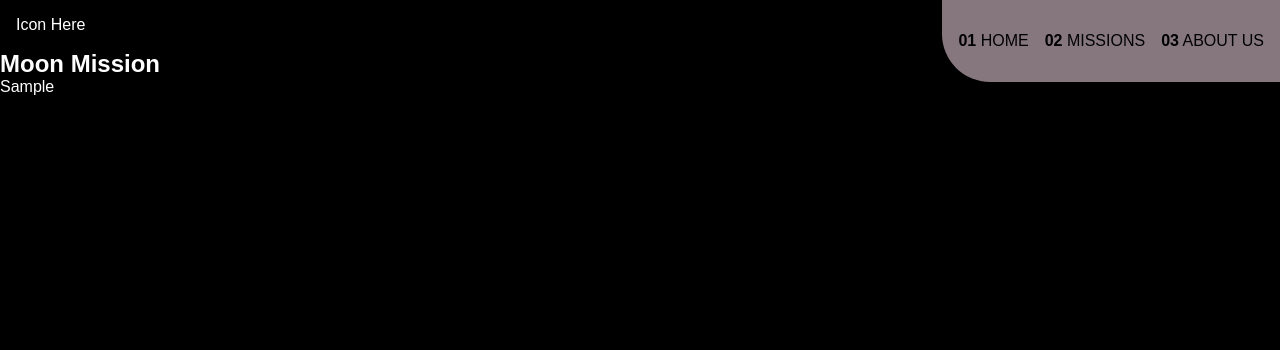
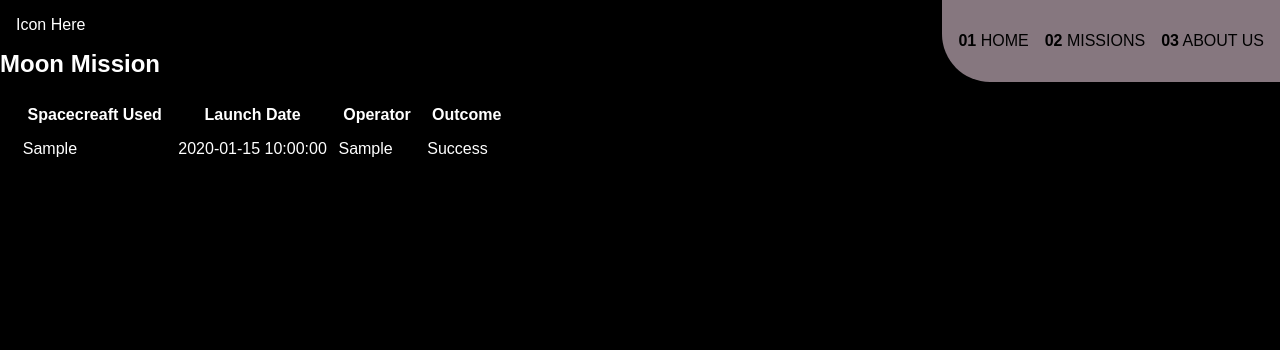
Before and after one commit to Emman-pip/first-flask, a Flask app: page /missions in a window 1280 px wide. Shown: the top 350 px of the page. Run offline with Flask 3, Linux system fonts and the light colour scheme; tables that the repository leaves empty hold one stand-in row (values such as "Sample post").

Commit message:
Add basic table.

```diff
--- a/app/static/styles.css
+++ b/app/static/styles.css
@@ -142,3 +142,26 @@ nav .icon {
         transform: translateX(-100%);
     }
 }
+
+/* MISSIONS */
+
+.mission .table {
+    overflow-x: scroll;
+}
+.missions .table > table {
+    padding: 1rem;
+}
+
+.missions .table > table tr:nth-child(even) {
+    background-color: var(--secondary-color);
+}
+
+.missions .table > table th {
+    padding: 0.6rem;
+    font-weight: 900;
+}
+
+.missions .table > table td {
+    padding: 0.3rem;
+    text-overflow: ellipsis;
+}
--- a/app/templates/pages/missions.html
+++ b/app/templates/pages/missions.html
@@ -8,11 +8,33 @@
 <main class="missions">
     <section class="tables">
         <h1>Moon Mission</h1>
-        {% for mission in missions %}
-            <p>
-                {{ mission.spacecraft }}
-            </p>
-        {% endfor %}
+        <div class="table">
+            <table>
+                <thead>
+                    <tr>
+                        <th>Spacecreaft Used</th>
+                        <th>Launch Date</th>
+                        <th>Operator</th>
+                        <th>Outcome</th>
+                    </tr>
+                </thead>
+                <tbody>
+                    {% for mission in missions %}
+                        <tr>
+                            <td>{{ mission.spacecraft }}</td>
+                            <td>{{ mission.launchDate }}</td>
+                            <td>{{ mission.operator }}</td>
+                            {% if mission.outcome == True %}
+                                <td>Success</td>
+                            {% else %}
+                                <td>Failed</td>
+                            {% endif %}
+                        </tr>
+                    {% endfor %}
+                </tbody>
+
+            </table>
+        </div>
     </section>
 </main>
 {% endblock body %}
```
